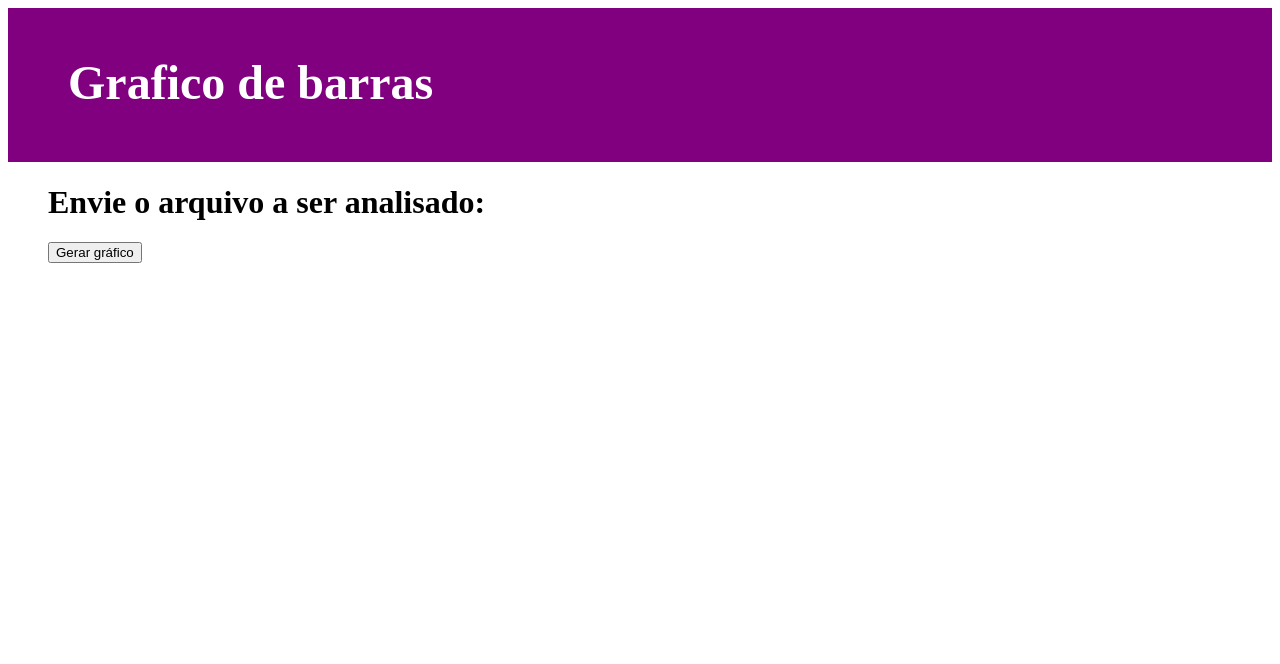
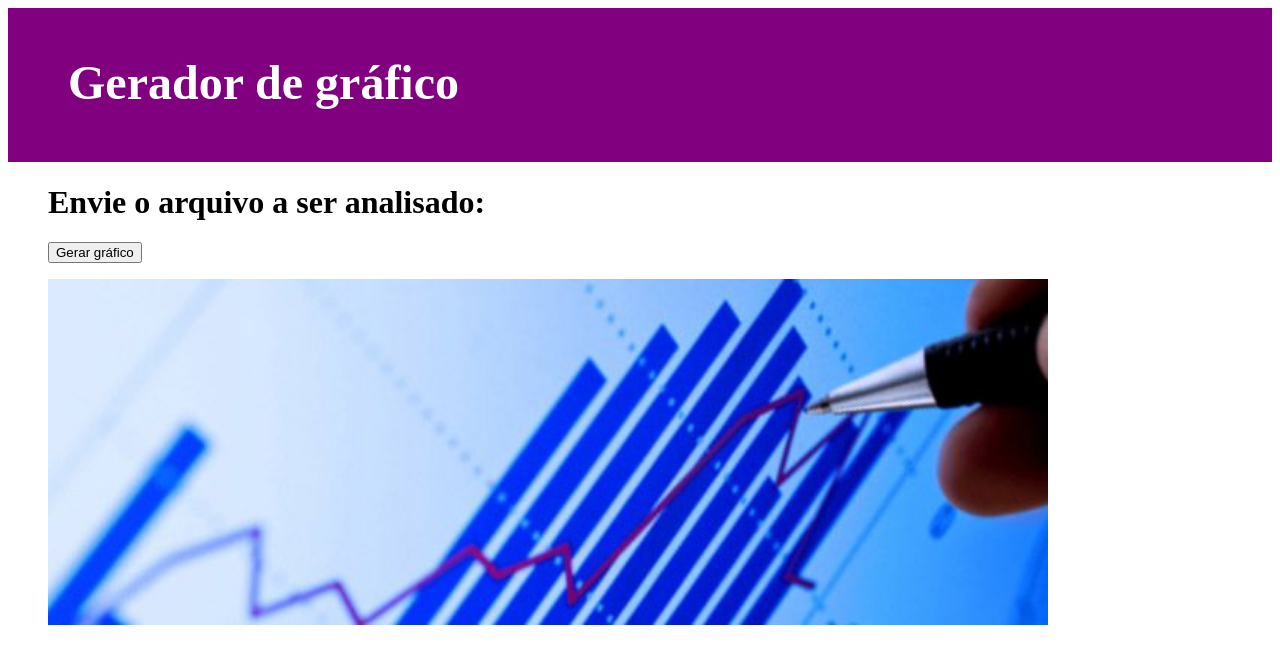
Before and after one commit to suelliton/grafico, a Django app: page / in a window 1280 px wide. Shown: the top 664 px of the page. Run offline with Django 3.2, Linux system fonts and the light colour scheme; parts of the project's set-up code (start-up, migrations or seed data) failed here and were passed over.

Commit message:
commit automatico

```diff
--- a/graphic/templates/grafico/base.html
+++ b/graphic/templates/grafico/base.html
@@ -15,7 +15,7 @@
       <body >
         <div class="page-header">
 
-     <h1><a href="/">Grafico de barras</a></h1>
+     <h1><a href="/">Gerador de gráfico </a></h1>
 
  </div>
  <div class="content container">
--- a/graphic/templates/grafico/index.html
+++ b/graphic/templates/grafico/index.html
@@ -9,6 +9,7 @@
 {{form.as_p}}
 <button type="submit">Gerar gráfico</button>
 </form>
+	<img src="/static/imagens/estatistica.jpg" width="1000">
 
 
         <!-- aqui tenho que criar ou chamar o forms.py para criar
```
Also changed, not shown: graphic/static/imagens/estatistica.jpg (added), 1 other file.
